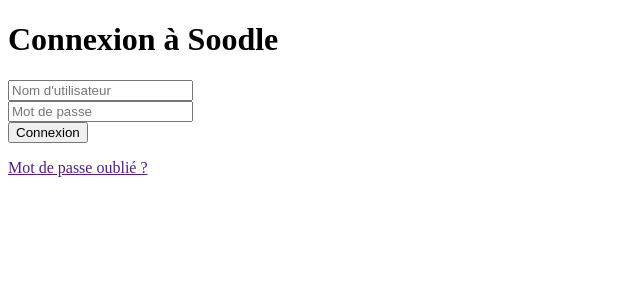
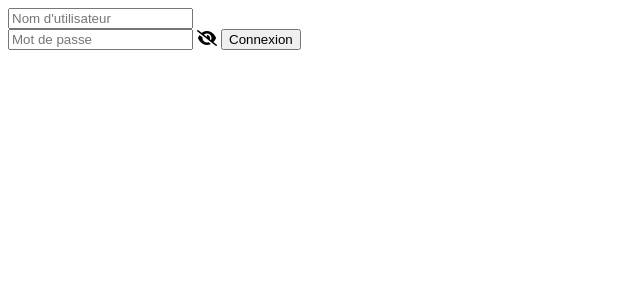
Before and after one commit to Enesinho90/Soodle, a PHP site: page /login.php in a window 1280 px wide. Shown: the top 300 px of the page, without its empty margins (0-640 px from the left). Run offline with PHP 8.4, Linux system fonts and the light colour scheme; some libraries are stand-ins or nearby versions.

Commit message:
Update login.php

```diff
--- a/login.php
+++ b/login.php
@@ -2,27 +2,26 @@
 <html lang="fr">
 <head>
     <link rel="stylesheet" href="style.css">
-    <script src="script.js"></script>
-
+    <script src="https://kit.fontawesome.com/4162108d67.js" crossorigin="anonymous"></script>
     <meta charset="utf-8" />
     <meta name="viewport" content="width=device-width, initial-scale=1.0" />
     <title>Se connecter | Soodle</title>
 </head>
 <body>
 <div class="connexion">
-    <h1>Connexion à Soodle</h1>
+
     <form  onsubmit="return validateForm()">
         <input type="text" placeholder="Nom d'utilisateur" id="login" required > <br>
-        <input type="password" placeholder="Mot de passe" id="mdp" required ><br>
+        <input type="password" placeholder="Mot de passe" id="mdp" required >
+        <i id="eye" class=" fa-solid fa-eye-slash" onclick="switchEyes()" role="button" aria-label="Afficher/Masquer le mot de passe"></i>
+
         <input type="submit" value="Connexion">
     </form>
-    <p><a href=""> Mot de passe oublié ?</a></p>
+
 </div>
 
 
-    <script>
+<script src="script.js"></script>
+</body>
 
-    </script>
-
-</body>
 </html>
```
